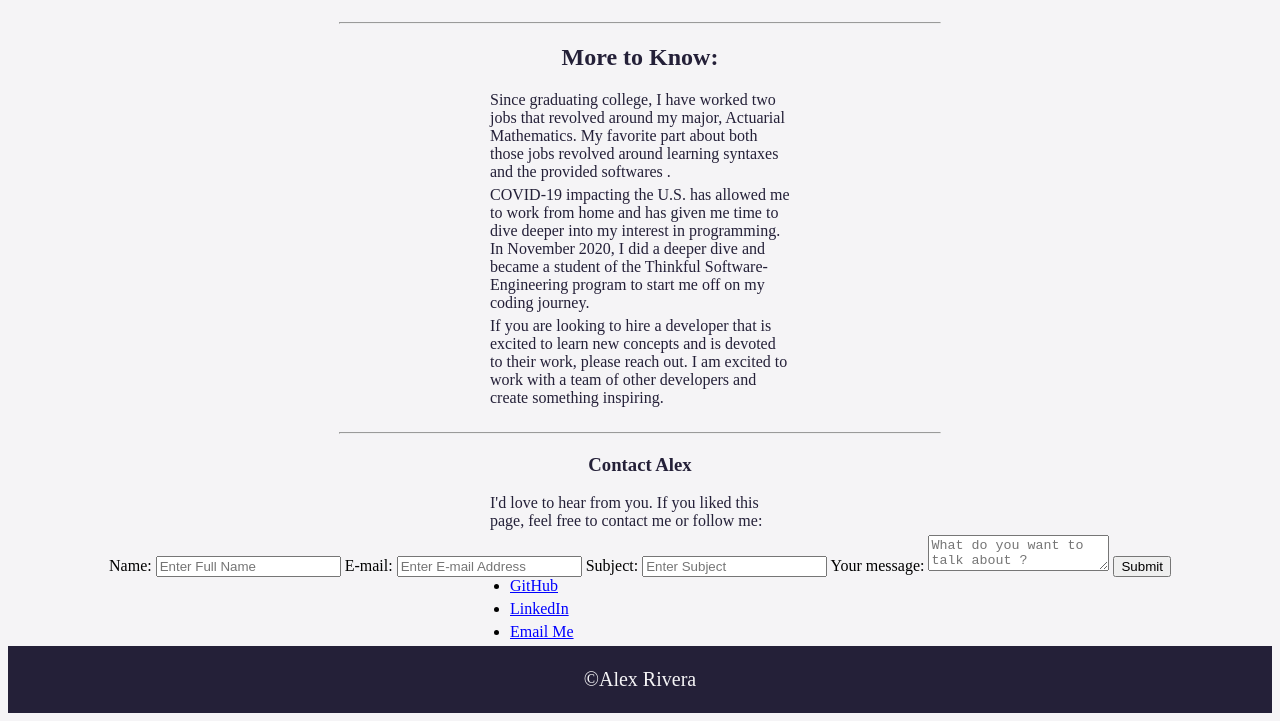
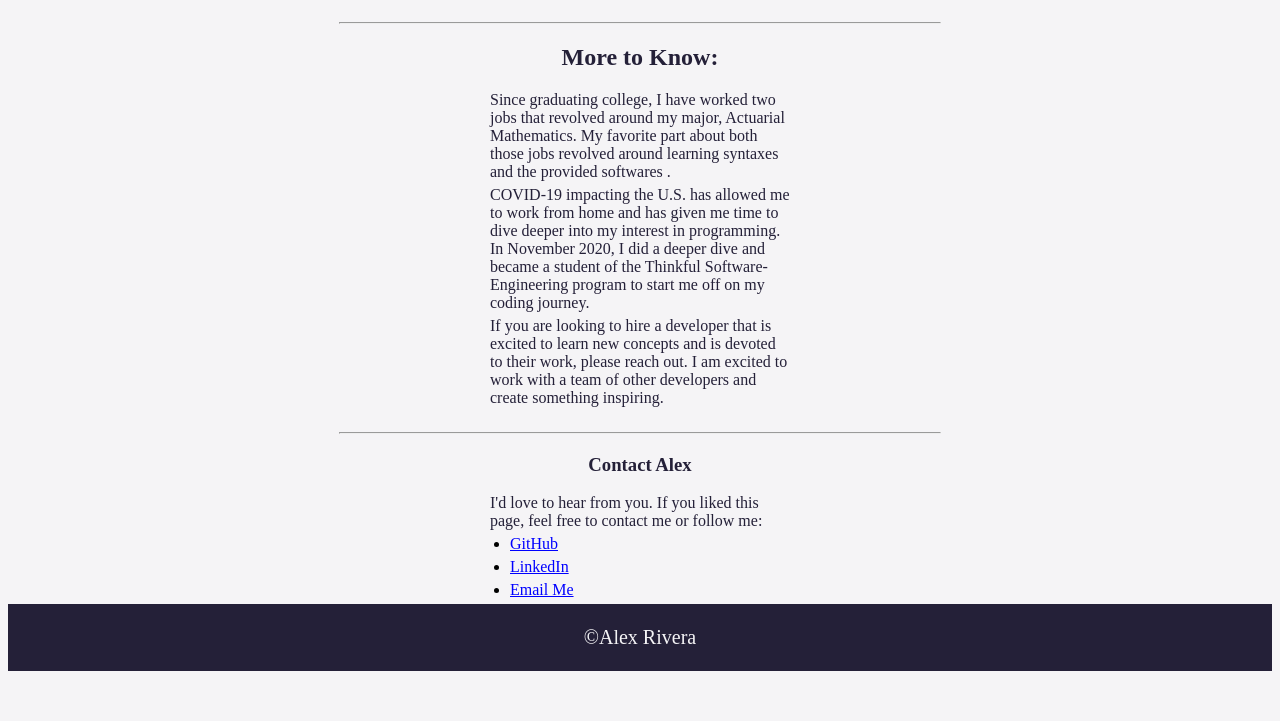
Before and after one commit to ARPR416/Portfolio, a plain HTML site: page index.html in a window 1280 px wide. Shown: the part 1088-1809 px from the top of the page. After the commit the page ends 1767 px from the top, so only its background shows below. Drawn offline with Linux system fonts and the light colour scheme.

Commit message:
removed edits, starting a new project for portfolio

```diff
--- a/index.html
+++ b/index.html
@@ -67,25 +67,6 @@
 <h3 class = "spaceBetweenH" id = "Contact-Alex"> Contact Alex </h3>
 <p class = "wrapper spaceBetweenP"> I'd love to hear from you. If you liked this page, feel free to contact me or follow me:
   </p>
-  <div class= "group">
-    <div class= "item-double">
-     <form action="https://formspree.io/f/xzbkozqg" method="POST">
-       <label for="user-name">Name:</label>
-       <input id="user-name" type="text" name="name" placeholder="Enter Full Name">
-
-         <label for="user-email">E-mail:</label>
-         <input id="user-email" type="text" name="email" placeholder="Enter E-mail Address">
-
-       <label for="subject"> Subject:</label>
-         <input id="subject" type="text" name="subject" placeholder="Enter Subject">
-
-         <label for="user-message">Your message:</label>
-         <textarea id="user-message" name="message"
-         placeholder="What do you want to talk about ?"></textarea>
-         <button type="submit">Submit</button>
-        </form>
-      </div>
-    </div>
   <ul class = "wrapper"> <!--Open Unorganized lists -->
     <li class = "spaceBetweenP"> <a href = "https://github.com/ARPR416" target="_blank" >GitHub</a></li> <!--Insert GitHub link -->
     <li class = "spaceBetweenP"> <a href = "https://www.linkedin.com/in/alex-rivera-3015a7200/" target="_blank" >LinkedIn</a></li> <!--Insert LinkedIn link -->
```
